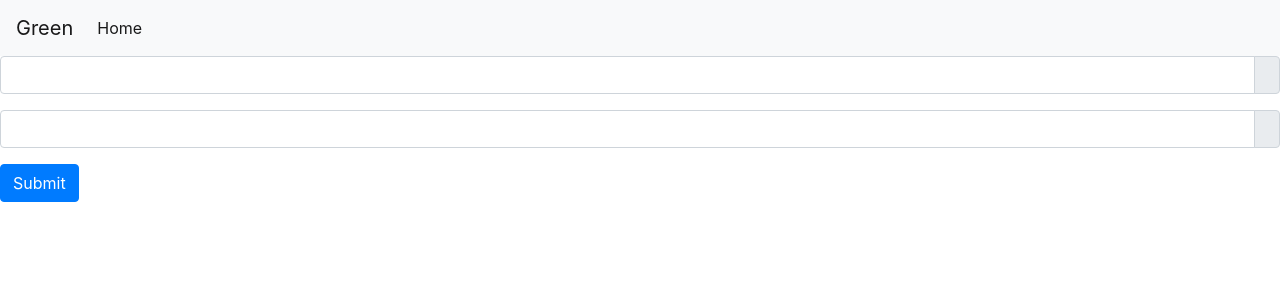
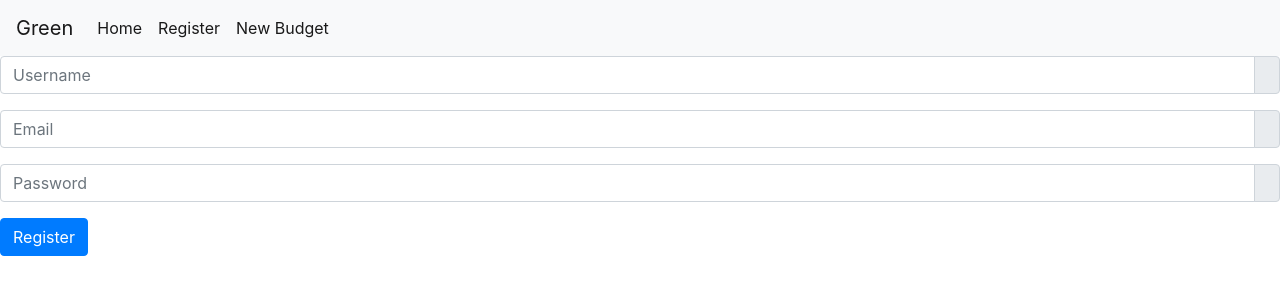
Before and after one commit to lrminer/Green-MERN, a React (Create React App) app in the folder client/: page /register in a window 1280 px wide. Shown: the top 300 px of the page. Built offline with nearby package versions, Linux system fonts and the light colour scheme.

Commit message:
took out unnecessary JSX from Navbar

```diff
--- a/client/src/components/Navbar/index.js
+++ b/client/src/components/Navbar/index.js
@@ -11,22 +11,21 @@ class Navbar extends Component {
           <a className="navbar-brand" href="/">
             Green
           </a>
-          <button
-            className="navbar-toggler"
-            type="button"
-            data-toggle="collapse"
-            data-target="#navbarNavDropdown"
-            aria-controls="navbarNavDropdown"
-            aria-expanded="false"
-            aria-label="Toggle navigation"
-          >
-            <span className="navbar-toggler-icon"></span>
-          </button>
           <div className="collapse navbar-collapse" id="navbarNavDropdown">
             <ul className="navbar-nav">
               <li className="nav-item active">
                 <a className="nav-link" href="/dashboard">
-                  Home <span className="sr-only">(current)</span>
+                  Home
+                </a>
+              </li>
+              <li className="nav-item active">
+                <a className="nav-link" href="/register">
+                  Register
+                </a>
+              </li>
+              <li className="nav-item active">
+                <a className="nav-link" href="/postbudget">
+                  New Budget
                 </a>
               </li>
             </ul>
--- a/client/src/pages/Dashboard.js
+++ b/client/src/pages/Dashboard.js
@@ -2,6 +2,7 @@ import React from "react";
 import API from "../utils/API";
 import Navbar from "../components/Navbar";
 import Footer from "../components/Footer";
+
 // import Button from "../components/Button";
 
 class Dashboard extends React.Component {
--- a/client/src/pages/Register.js
+++ b/client/src/pages/Register.js
@@ -37,9 +37,10 @@ class Register extends React.Component {
       <>
         <Navbar />
         <form>
-          <Input type="text" name="username" />
-          <Input type="password" name="password" />
-          <Button type="button" onClick={this.handleFormSubmit} text="Submit" />
+          <Input type="text" name="username" value={this.props.username} placeholder="Username" />
+          <Input type="text" name="email" value={this.props.email} placeholder="Email" />
+          <Input type="password" name="password" value={this.props.password} placeholder="Password" />
+          <Button type="button" onClick={this.handleFormSubmit} text="Register  " />
         </form>
         <Footer />
       </>
```
